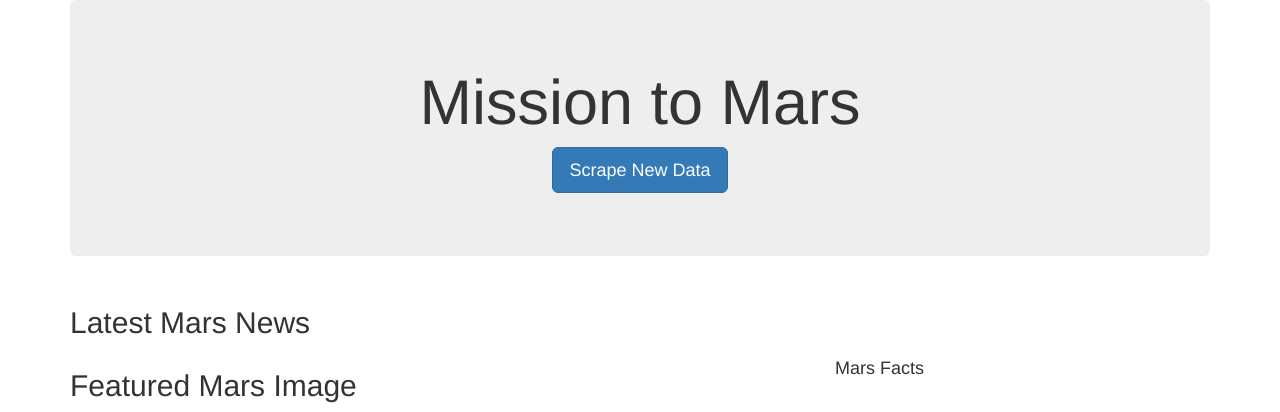
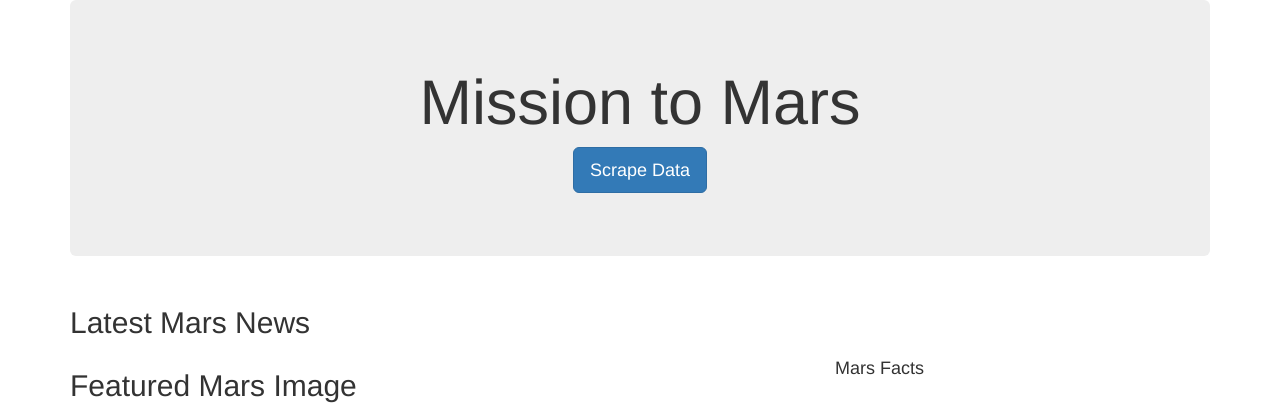
Before and after one commit to jwwstauf/web-scraping-challenge, a Flask app: page / in a window 1280 px wide. Shown: the top 412 px of the page. Run offline with Flask 2, Linux system fonts and the light colour scheme; data that the repository does not hold is empty; some libraries are stand-ins or nearby versions.

Commit message:
Update index.html

```diff
--- a/Mission_to_Mars/templates/index.html
+++ b/Mission_to_Mars/templates/index.html
@@ -11,7 +11,7 @@
  <div class="container">
     <div class="jumbotron text-center">
      <h1>Mission to Mars</h1>
-     <p><a class="btn btn-primary btn-lg" href="/scrape" role="button">Scrape New Data</a></p>
+     <p><a class="btn btn-primary btn-lg" href="/scrape" role="button">Scrape Data</a></p>
       </div>
 
       <div class="row" id="mars-news">
@@ -33,8 +33,7 @@
           <img
             src="{{mars.featured_image}}"
             class="img-responsive"
-            alt="Responsive image"
-          />
+            alt="Responsive image"/>
         </div>
 
         <div class="col-md-4">
```
